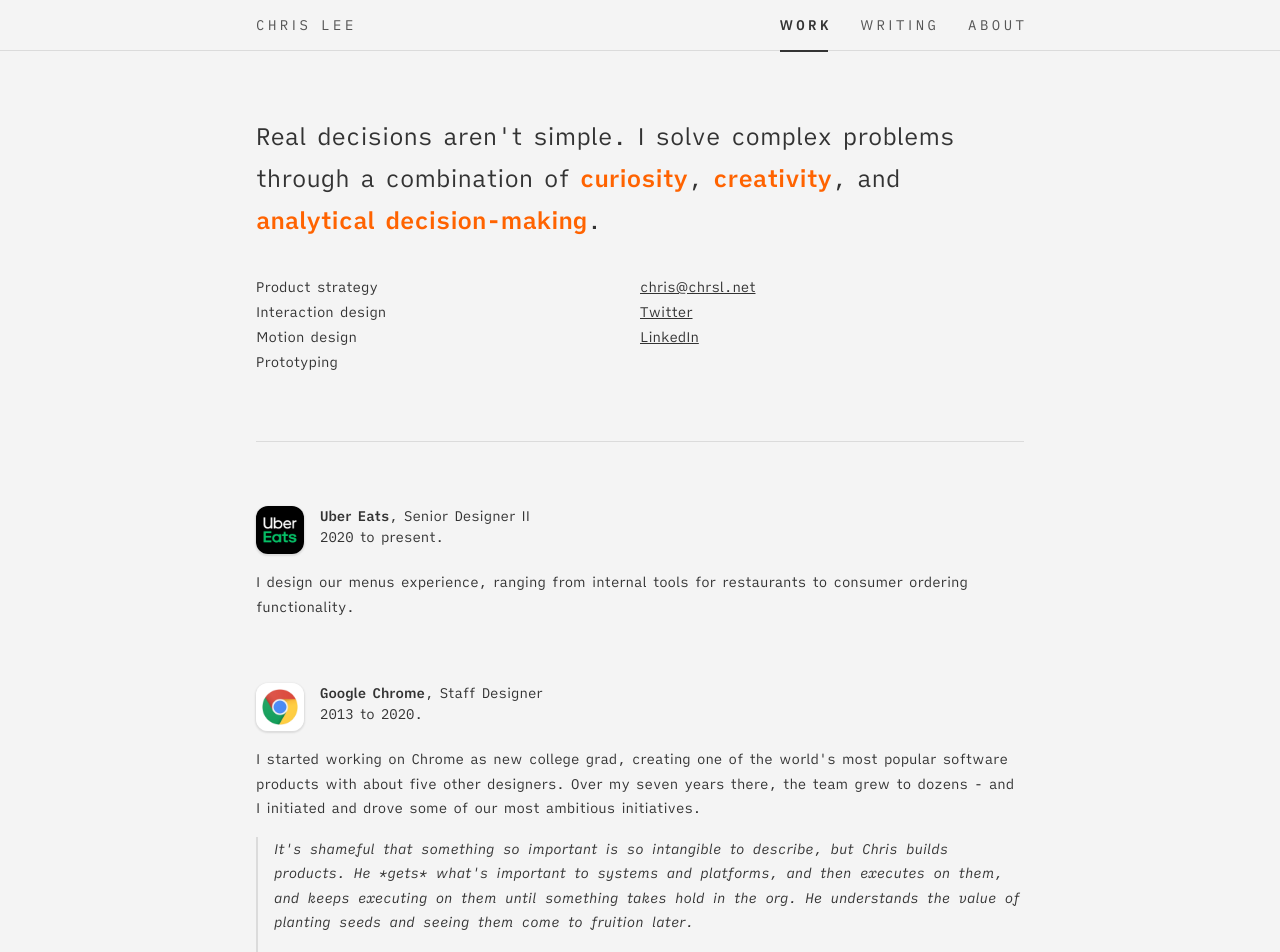
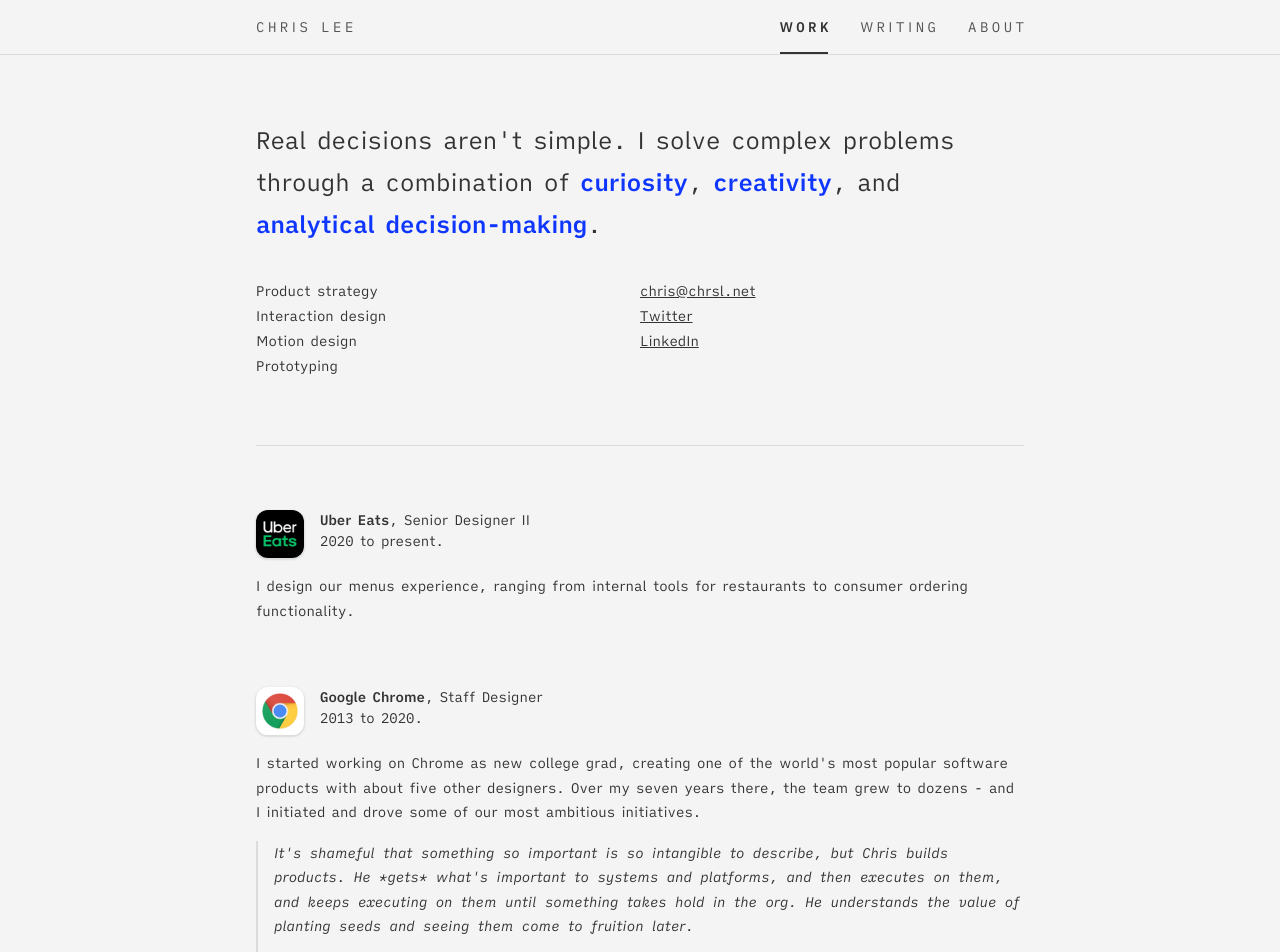
Before and after one commit to cleercode/cleercode.github.com, a Jekyll site: the page work.html, which Jekyll copies as it is, in a window 1280 px wide. Shown: the top 952 px of the page. Built offline with Jekyll 4.4.1, drawn with Linux system fonts in a browser that asks for light colours; nearby versions of some CDN libraries.

Commit message:
Styling tweaks + horizontal scrolling mobile nav

```diff
--- a/index.html
+++ b/index.html
@@ -20,8 +20,8 @@
 </head>
 <body class="antialiased" id="particles">
   <nav class="gill-sans f6 ttu absolute w-100 bg-cl-dark-blue white bb b--white-10 z-1">
-    <ul class="list ph4 ph5-ns flex flex-row cl-mw center items-center">
-      <li class="dib flex-auto mr4" style="margin-bottom: -2px;">
+    <ul class="list ph4 ph5-ns flex-ns flex-row cl-mw center items-center nowrap overflow-auto">
+      <li class="dib flex-auto mr4">
         <div class="dib fw6 bb bw1 white pv3">
           <span class="tracked-mega">Chris Le</span>e
         </div>
--- a/work.html
+++ b/work.html
@@ -20,22 +20,22 @@
 </head>
 <body class="bg-near-white dark-gray">
   <nav class="gill-sans f6 ttu w-100 bb b--black-10 ">
-    <ul class="list ph4 ph5-ns flex flex-row cl-mw center items-center">
+    <ul class="list ph4 ph5-ns flex-ns flex-row cl-mw center items-center nowrap overflow-auto">
       <li class="dib mr4 flex-auto">
-        <a href="/" class="link mid-gray hover-orange pv3"
+        <a href="/" class="link mid-gray hover-cl-blue pv3"
           ><span class="tracked-mega">Chris Le</span>e</a
         >
       </li>
-      <li class="dib mr4 fw6 bb bw1 dark-gray pv3" style="margin-bottom: -2px;">
+      <li class="dib mr4 fw6 bb bw1 dark-gray pv3" style="margin-top: 2px">
         <span class="tracked-mega">Wor</span>k
       </li>
       <li class="dib mr4">
-        <a href="/posts" class="link mid-gray hover-orange pv3"
+        <a href="/posts" class="link mid-gray hover-cl-blue pv3"
           ><span class="tracked-mega">Writin</span>g</a
         >
       </li>
       <li class="dib">
-        <a href="/about" class="link mid-gray hover-orange pv3"
+        <a href="/about" class="link mid-gray hover-cl-blue pv3"
           ><span class="tracked-mega">Abou</span>t</a
         >
       </li>
@@ -43,7 +43,7 @@
   </nav>
   <main class="charter f6 lh-copy cl-mw center pa4 pt4 pa5-ns">
     <section class="mb5 pb5 bb b--black-10">
-      <p class="f3 lh-large mb4">Real decisions aren't simple. I solve complex problems through a combination of <strong class="orange fw6">curiosity</strong>, <strong class="orange fw6">creativity</strong>, and <strong class="orange fw6">analytical decision-making</strong>.</p>
+      <p class="f4 f3-ns lh-large mb4">Real decisions aren't simple. I solve complex problems through a combination of <strong class="cl-blue fw6">curiosity</strong>, <strong class="cl-blue fw6">creativity</strong>, and <strong class="cl-blue fw6">analytical decision-making</strong>.</p>
       <div class="cf flex">
         <div class="w-100">
           <ul class="list">
@@ -55,9 +55,9 @@
         </div>
         <div class="w-100">
           <ul class="list">
-            <li class="mv1"><a href="mailto:chris@chrsl.net" class="dark-gray hover-orange">chris@chrsl.net</a></li>
-            <li class="mv1"><a href="https://twitter.com/cleerview" class="dark-gray hover-orange">Twitter</a></li>
-            <li class="mv1"><a href="https://www.linkedin.com/in/cleer/" class="dark-gray hover-orange">LinkedIn</a></li>
+            <li class="mv1"><a href="mailto:chris@chrsl.net" class="dark-gray hover-cl-blue">chris@chrsl.net</a></li>
+            <li class="mv1"><a href="https://twitter.com/cleerview" class="dark-gray hover-cl-blue">Twitter</a></li>
+            <li class="mv1"><a href="https://www.linkedin.com/in/cleer/" class="dark-gray hover-cl-blue">LinkedIn</a></li>
           </ul>
         </div>
       </div>
@@ -85,7 +85,7 @@
         <div class="mv4 sw-100 bg-black-05 pa3">
           <div class="pa3">
             <h3 class="fw6">Tabs & tab groups</h3>
-            <p class="lh-large">Even as computing has gone mobile, we often fall back to our desktop computers for complex tasks like buying a new pair of shoes or planning a trip. I led a redesign of Chrome's tabs experience to help you get these things done on the go. Featured on the <a href="https://blog.google/products/chrome/get-more-done-with-google-chrome/" class="dark-gray hover-orange">Google blog</a>.</p>
+            <p class="lh-large">Even as computing has gone mobile, we often fall back to our desktop computers for complex tasks like buying a new pair of shoes or planning a trip. I led a redesign of Chrome's tabs experience to help you get these things done on the go. Featured on the <a href="https://blog.google/products/chrome/get-more-done-with-google-chrome/" class="dark-gray hover-cl-blue">Google blog</a>.</p>
           </div>
           <div class="flex-l">
             <div class="w-100 pa3">
@@ -127,7 +127,7 @@
           <h2 class="fw6">AfriScout</h2>
           <p>Google.org & PCI Global. August 2016.</p>
         </div>
-        <p class="lh-large">App design for <a href="https://www.pciglobal.org/afriscout/" class="dark-gray hover-orange">mapping application</a> empowering African pastoralists to find pasture.</p>
+        <p class="lh-large">App design for <a href="https://www.pciglobal.org/afriscout/" class="dark-gray hover-cl-blue">mapping application</a> empowering African pastoralists to find pasture.</p>
       </section>
       <section class="ph2 pb5 w-50-ns fl-ns">
         <div class="cf mb3">
@@ -135,7 +135,7 @@
           <h2 class="fw6">Nepal Human Development Report</h2>
           <p>Google.org & Kathmandu Living Labs. July 2015.</p>
         </div>
-        <p class="lh-large">Website design and development for <a href="http://www.npc.gov.np/human_development_indicators_by_district/" class="dark-gray hover-orange">data visualization</a> built for the Nepal government. Presented at <a href="http://interaction16.ixda.org/session/assisting-nepal-after-the-earthquake-lessons-learned-from-applying-design-thinking-in-a-post-disaster-context/index.html" class="dark-gray hover-orange">Interaction 16</a>.
+        <p class="lh-large">Website design and development for <a href="http://www.npc.gov.np/human_development_indicators_by_district/" class="dark-gray hover-cl-blue">data visualization</a> built for the Nepal government. Presented at <a href="http://interaction16.ixda.org/session/assisting-nepal-after-the-earthquake-lessons-learned-from-applying-design-thinking-in-a-post-disaster-context/index.html" class="dark-gray hover-cl-blue">Interaction 16</a>.
       </section>
       <section class="ph2 pb5 w-50-ns fl-ns">
         <div class="cf mb3">
@@ -152,7 +152,7 @@
           <h2 class="b">You and Me Forever</h2>
           <p>Crazy Love. 2014 to 2015.</p>
         </div>
-        <p class="lh-large">App design for book by bestselling Christian author Francis Chan. Proceeds benefit work against <a href="https://vimeo.com/107938492" class="dark-gray hover-orange">poverty-induced prostitution</a> in Ethiopia.</p>
+        <p class="lh-large">App design for book by bestselling Christian author Francis Chan. Proceeds benefit work against <a href="https://vimeo.com/107938492" class="dark-gray hover-cl-blue">poverty-induced prostitution</a> in Ethiopia.</p>
       </section>
     </div>
   </main>
```
Also changed, not shown: _layouts/post.html (+6 -7 lines), about.html (+9 -7 lines), posts.html (+6 -9 lines).
